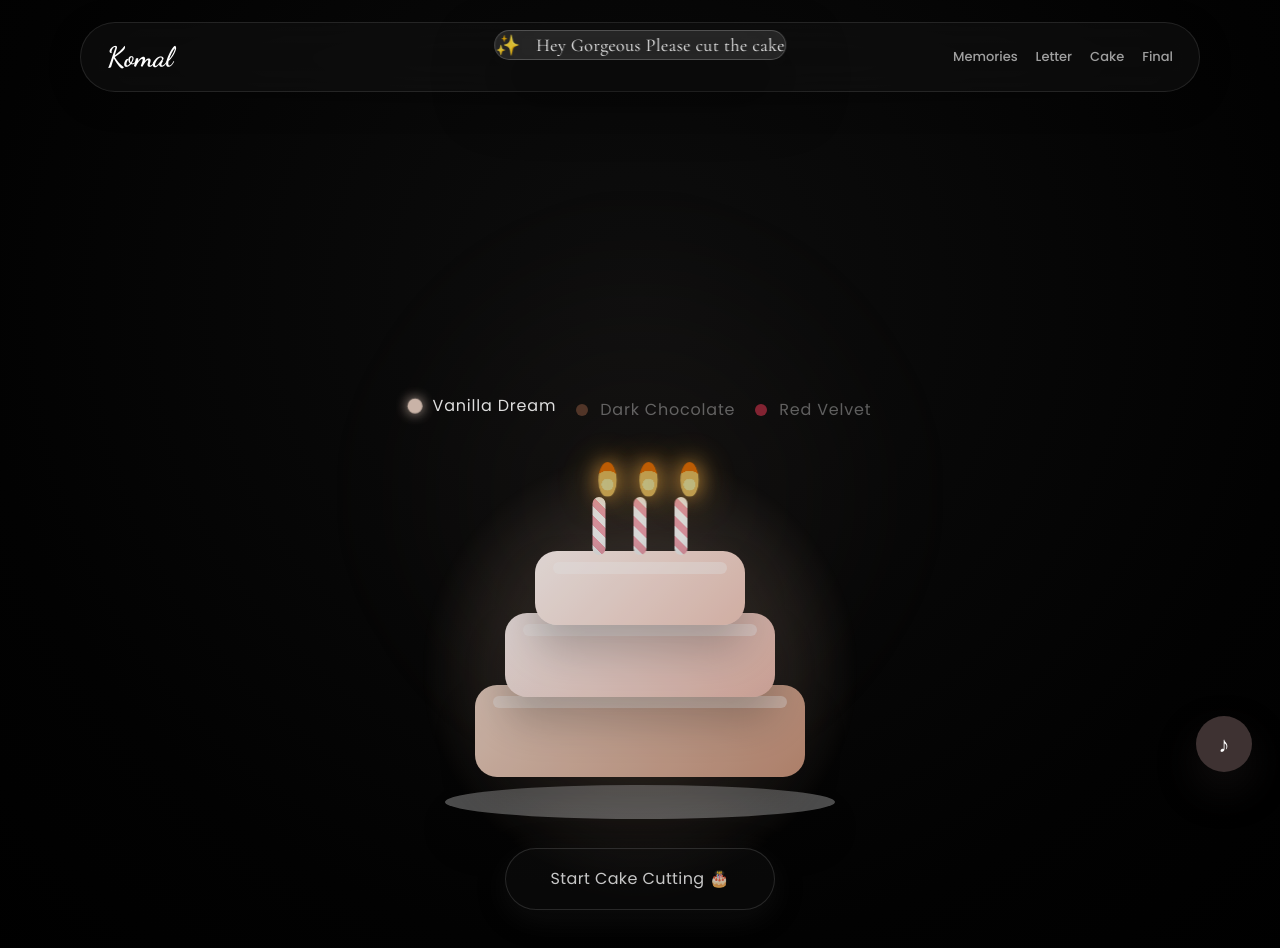
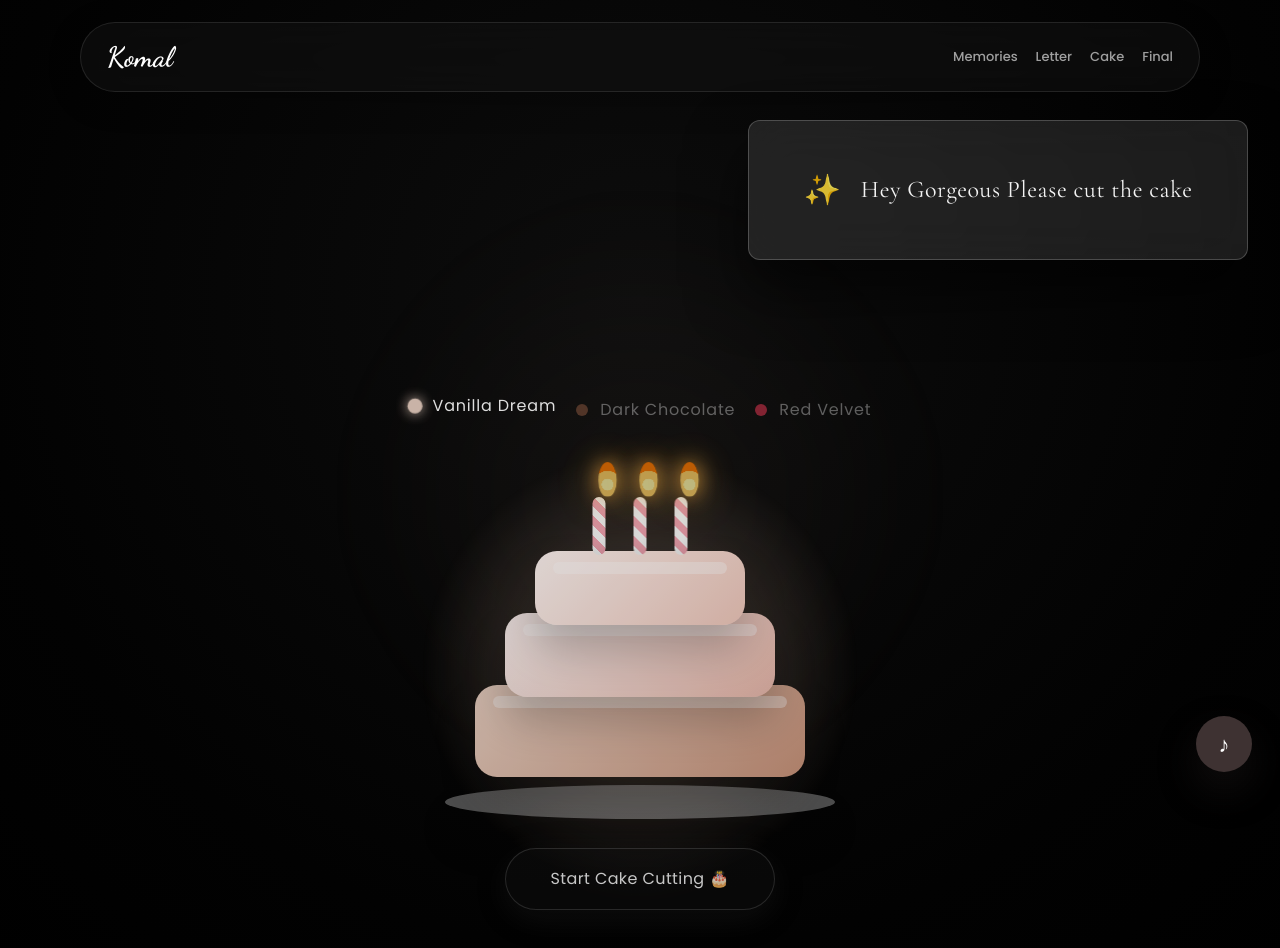
Before and after one commit to navaneetsharma22/Birthday_repo, a Next.js app: page /cake in a window 1280 px wide. Shown: the top 948 px of the page. Built offline with nearby package versions, Linux system fonts and the light colour scheme.

Commit message:
feat: implement interactive letter reveal page with GSAP animations and notification Toast component

```diff
--- a/src/app/letter/page.js
+++ b/src/app/letter/page.js
@@ -1,5 +1,5 @@
 'use client';
-import { useState, useRef } from 'react';
+import { useState, useRef, useEffect } from 'react';
 import gsap from 'gsap';
 import { useGSAP } from '@gsap/react';
 import { useRouter } from 'next/navigation';
--- a/src/components/Toast.js
+++ b/src/components/Toast.js
@@ -2,38 +2,64 @@
 import { useEffect, useRef } from 'react';
 import gsap from 'gsap';
 
-export default function Toast({ message, isVisible, onClose }) {
+export default function Toast({
+  message,
+  isVisible,
+  onClose,
+  position = 'top-right',
+  rounded = false,
+  size = 'large',
+  duration = 3000
+}) {
   const toastRef = useRef(null);
 
   useEffect(() => {
     if (isVisible) {
       gsap.fromTo(toastRef.current,
-        { y: -100, opacity: 0, scale: 0.9 },
-        { y: 30, opacity: 1, scale: 1, duration: 0.6, ease: 'back.out(1.5)' }
+        { y: -50, opacity: 0, scale: 0.9 },
+        { y: 0, opacity: 1, scale: 1, duration: 0.6, ease: 'back.out(1.5)' }
       );
 
-      // Auto close the toast after 4 seconds
+      // Auto close the toast after specified duration
       const timer = setTimeout(() => {
         if (onClose) onClose();
-      }, 4000);
+      }, duration);
 
       return () => clearTimeout(timer);
     } else if (toastRef.current && toastRef.current.style.opacity !== "0" && toastRef.current.style.opacity !== "") {
       gsap.to(toastRef.current, {
-        y: -100, opacity: 0, scale: 0.9, duration: 0.4, ease: 'power2.in'
+        y: -50, opacity: 0, scale: 0.9, duration: 0.4, ease: 'power2.in'
       });
     }
-  }, [isVisible, onClose]);
+  }, [isVisible, onClose, duration]);
+
+  const positionClass = position === 'top-right'
+    ? 'fixed top-[120px] right-8 z-[100] pointer-events-none'
+    : 'fixed top-[30px] left-1/2 -translate-x-1/2 z-[100] pointer-events-none';
+
+  const containerClass = `bg-white/10 backdrop-blur-xl border border-white/20 shadow-[0_30px_60px_rgba(0,0,0,0.6)] flex items-center gap-5 ${
+    rounded ? 'rounded-full' : 'rounded-xl'
+  } ${
+    size === 'large' ? 'px-16 py-12 min-h-[140px] min-w-[500px] justify-center' : 'px-7 py-4'
+  }`;
+
+  const textClass = `font-serif tracking-wide text-white/95 ${
+    size === 'large' ? 'text-[24px]' : 'text-[18px]'
+  }`;
+
+  const iconClass = `animate-pulse ${
+    size === 'large' ? 'text-3xl' : 'text-xl'
+  }`;
 
   return (
     <div
       ref={toastRef}
-      className="fixed top-0 left-1/2 -translate-x-1/2 z-[100] pointer-events-none"
+      className={positionClass}
       style={{ opacity: 0, transform: 'translateY(-100px)' }}
     >
-      <div className="bg-white/10 backdrop-blur-xl border border-white/20 shadow-[0_30px_60px_rgba(0,0,0,0.6)] px-7 py-4 rounded-full flex items-center gap-4">
-        <span className="text-xl animate-pulse">✨</span>
-        <p className="font-serif text-[18px] text-white/95 tracking-wide">{message}</p>
+      <div className={containerClass}>
+        <span className={iconClass}>✨</span>
+        <p className={textClass}>{message}</p>
       </div>
     </div>
   );
```
